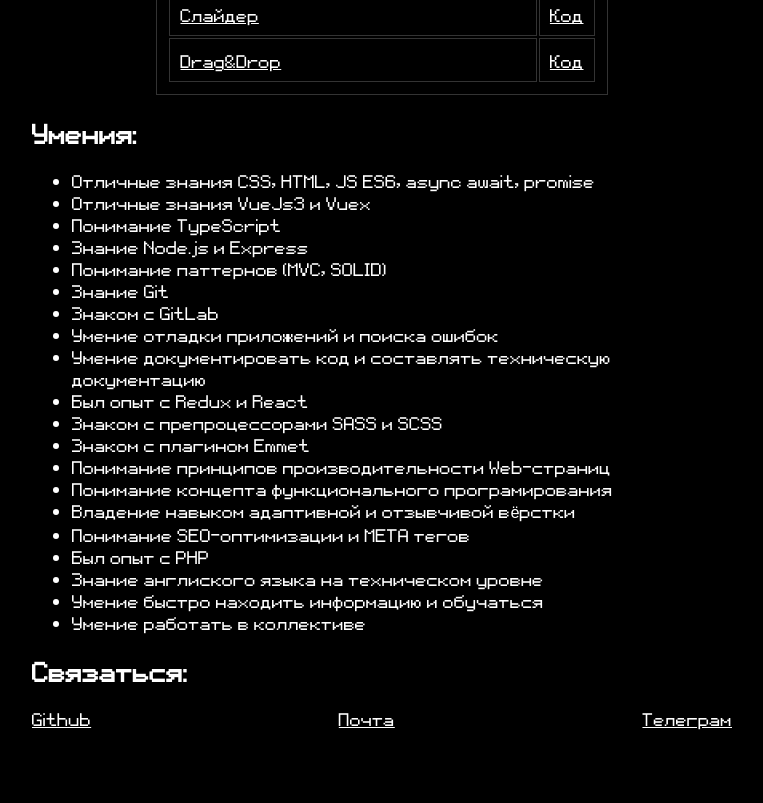
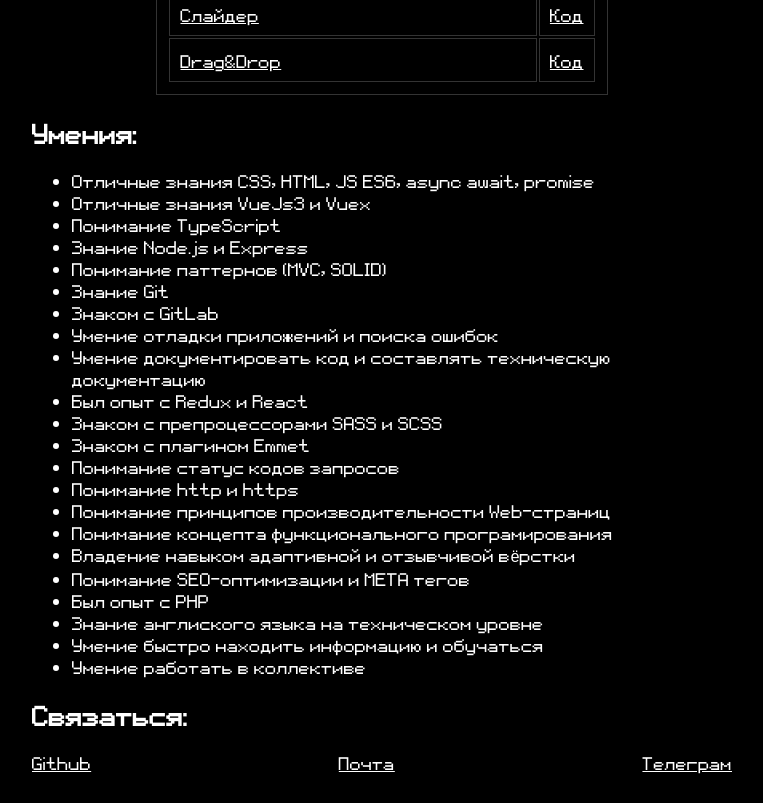
Before and after one commit to Roni238/Resume, a plain HTML site: page index.html in a window 1280 px wide. Shown: the part 1150-1953 px from the top of the page, without its empty margins (258-1021 px from the left). Before the commit the page ends 1909 px from the top, so only its background shows below. Drawn offline with Linux system fonts and the light colour scheme.

Commit message:
Add files via upload

```diff
--- a/index.html
+++ b/index.html
@@ -84,6 +84,8 @@
                 <li>Был опыт с Redux и React</li>
                 <li>Знаком с препроцессорами SASS и SCSS</li>
                 <li>Знаком с плагином Emmet</li>
+                <li>Понимание статус кодов запросов</li>
+                <li>Понимание http и https</li>
                 <li>Понимание принципов производительности Web-страниц</li>
                 <li>Понимание концепта функционального програмирования</li>
                 <li>Владение навыком адаптивной и отзывчивой вёрстки</li>
```
